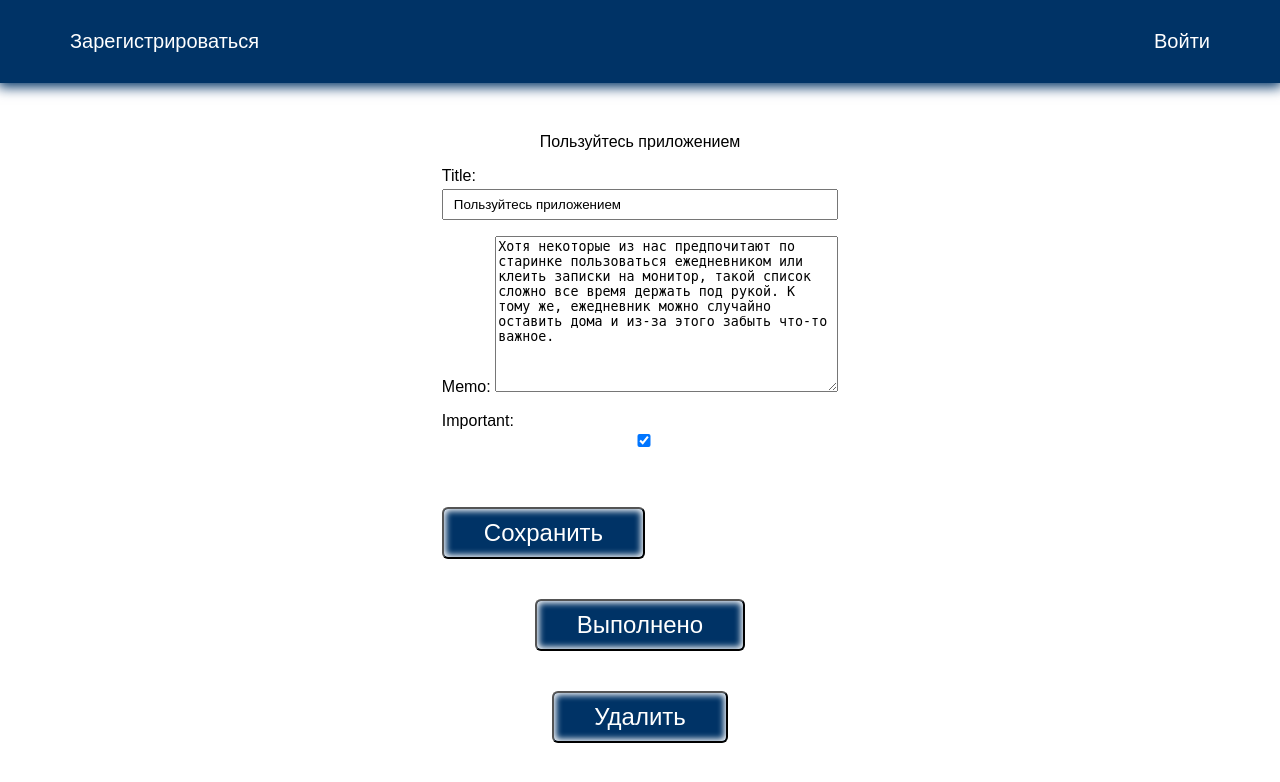
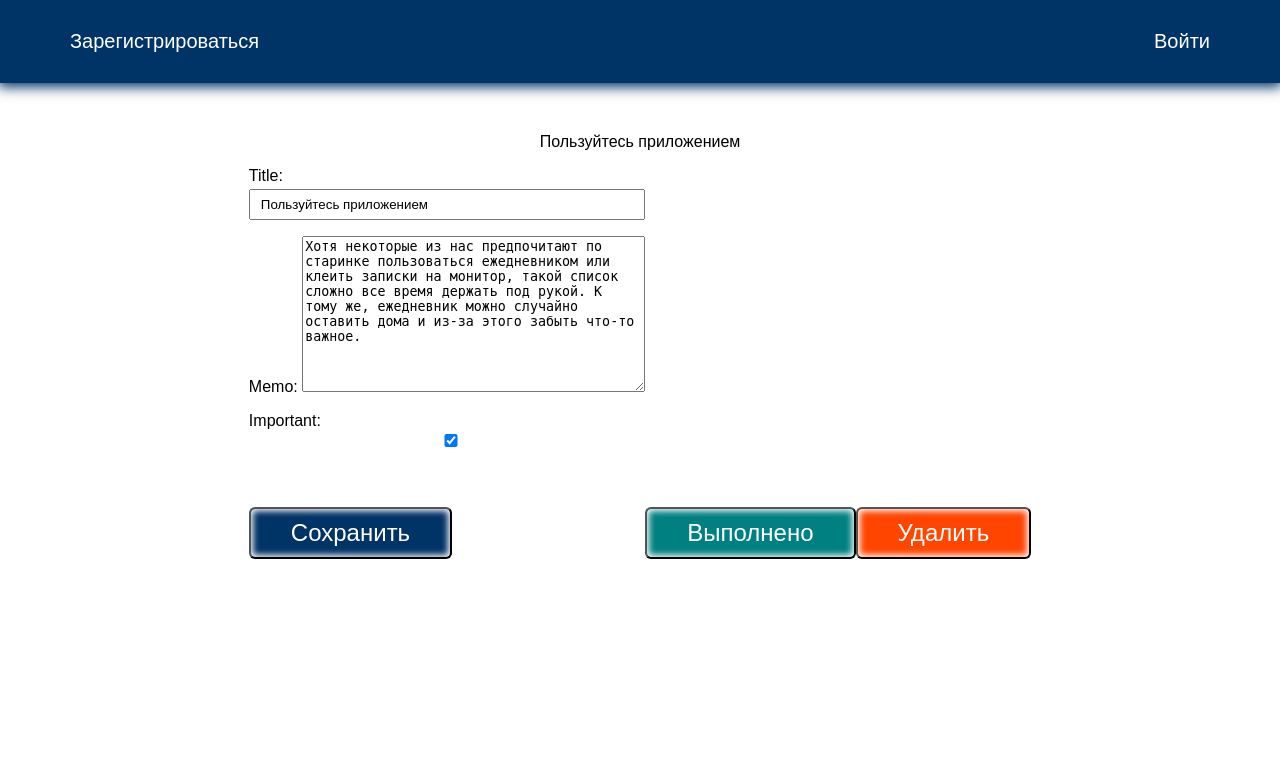
Before and after one commit to StanislavPopovSP/Django_third_progect_todos, a Django app: page /todo/1/ in a window 1280 px wide. Shown: the top 782 px of the page. Run offline with Django 4.2, Linux system fonts and the light colour scheme; data comes from the database, SQL or seed files in the repository; both versions use the stored data as it was after the commit.

Commit message:
Добавил стили для кнопок и заголовка задач

```diff
--- a/todos/todo/static/css/style.css
+++ b/todos/todo/static/css/style.css
@@ -89,3 +89,16 @@ input {
     padding: 20px;
     box-sizing: border-box;
 }
+.but {
+    display: flex;
+    align-items: flex-end;
+}
+.good {
+    background-color: teal;
+}
+.remove {
+    background: orangered;
+}
+a b {
+    color: orangered;
+}
--- a/todos/todo/templates/todo/viewtodo.html
+++ b/todos/todo/templates/todo/viewtodo.html
@@ -3,7 +3,7 @@
 
 {{ error }}
 {{ todo.title }}
-
+<div class="but">
     <form method="post">
         {% csrf_token %}
         {{ form.as_p }}
@@ -19,5 +19,5 @@
         {% csrf_token %}
         <button class="btn remove">Удалить</button>
     </form>
-
+</div>
 {% endblock %}
```
Also changed, not shown: todos/db.sqlite3. Lines whose indentation alone changed are shown as unchanged.
